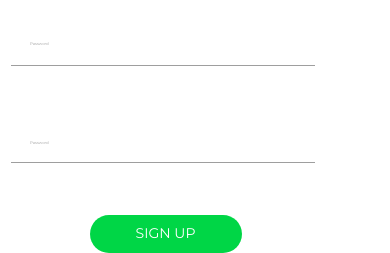
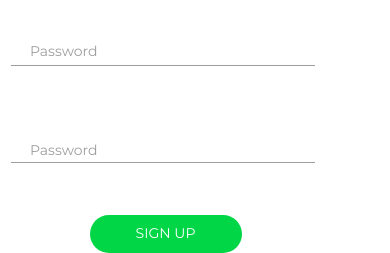
Before and after one commit to Faventyne/teamgala2, a PHP site: page /signup.html in a window 390 px wide; the page is wider, and only the part inside the window is pictured. Shown: the part 599-852 px from the top of that part. Run offline with PHP 8.4, Linux system fonts and the light colour scheme; some libraries are stand-ins or nearby versions.

Commit message:
form font sixe for mobile version fixed..

```diff
--- a/web/css/style.css
+++ b/web/css/style.css
@@ -247,10 +247,6 @@ margin-right: 25vw;
   font-size: 5vw;
   margin-left: 3vw;
   width: 77vw;
-}
-
-form div .input-field label{
-    font-size: 1vw;
 }
 
 #email{
```
